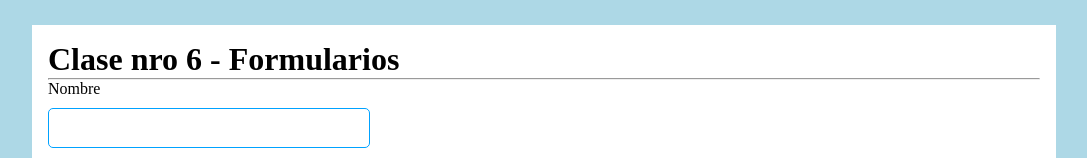
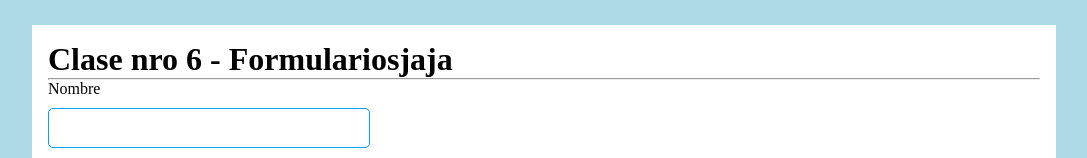
Before and after one commit to FedericoBach/test_clase_git, a plain HTML site: page index.html in a window 1280 px wide. Shown: the top 158 px of the page, without its empty margins (96-1183 px from the left). Drawn offline with Linux system fonts and the light colour scheme; files that its build step writes are made by us from their sources.

Commit message:
agrego pagina de contactos y cambio en el titulo del html

```diff
--- a/index.html
+++ b/index.html
@@ -9,7 +9,7 @@
 </head>
 <body>
     <div class="container">
-        <h1>Clase nro 6 - Formularios</h1>
+        <h1>Clase nro 6 - Formulariosjaja</h1>
         <hr>
 
         <div class="form-wrap">
```
Also changed, not shown: contacto.html (added).
